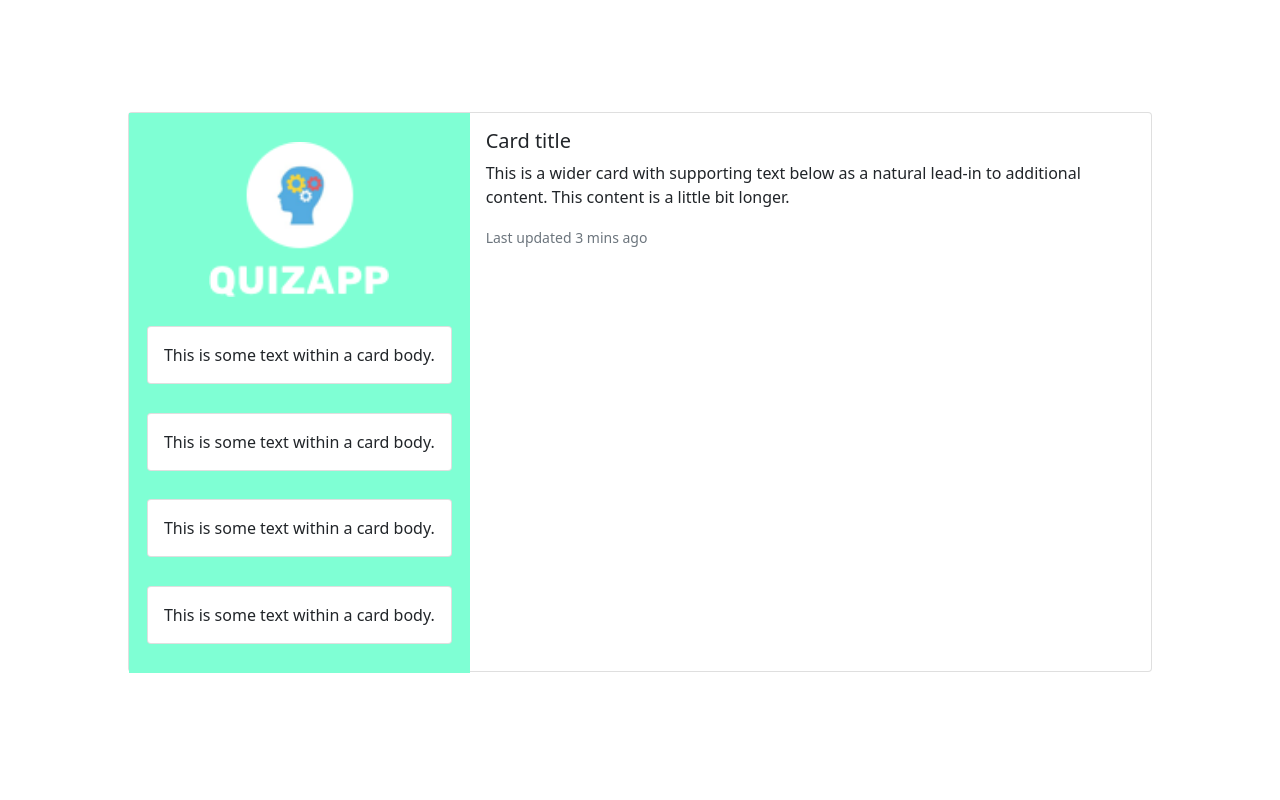
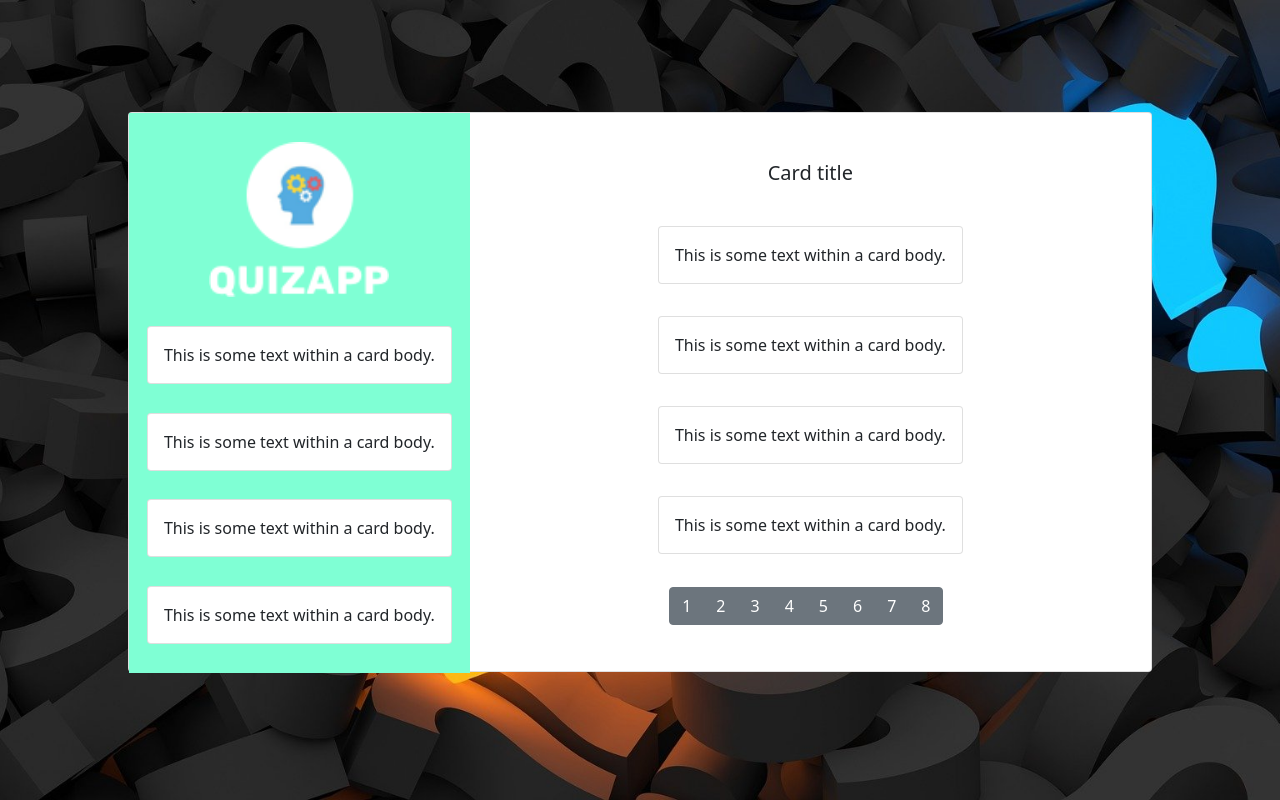
Before and after one commit to ZZDome/JS_Quizapp, a website: page index.html in a window 1280 px wide. Drawn offline with nearby package versions, Linux system fonts and the light colour scheme.

Commit message:
added Background and little styling

```diff
--- a/index.html
+++ b/index.html
@@ -40,10 +40,40 @@
               </div>
           </div>
           <div class="col-md-8">
-            <div class="card-body">
+            <div class="card-body cardBody">
               <h5 class="card-title">Card title</h5>
-              <p class="card-text">This is a wider card with supporting text below as a natural lead-in to additional content. This content is a little bit longer.</p>
-              <p class="card-text"><small class="text-muted">Last updated 3 mins ago</small></p>
+              <div class="card">
+                <div class="card-body">
+                  This is some text within a card body.
+                </div>
+              </div>
+              <div class="card">
+                <div class="card-body">
+                  This is some text within a card body.
+                </div>
+              </div>
+              <div class="card">
+                <div class="card-body">
+                  This is some text within a card body.
+                </div>
+              </div>
+              <div class="card">
+                <div class="card-body">
+                  This is some text within a card body.
+                </div>
+              </div>
+              <div class="btn-toolbar" role="toolbar" aria-label="Toolbar with button groups">
+                <div class="btn-group me-2" role="group" aria-label="First group">
+                  <button type="button" class="btn btn-secondary">1</button>
+                  <button type="button" class="btn btn-secondary">2</button>
+                  <button type="button" class="btn btn-secondary">3</button>
+                  <button type="button" class="btn btn-secondary">4</button>
+                  <button type="button" class="btn btn-secondary">5</button>
+                  <button type="button" class="btn btn-secondary">6</button>
+                  <button type="button" class="btn btn-secondary">7</button>
+                  <button type="button" class="btn btn-secondary">8</button>
+                </div>
+              </div>
             </div>
           </div>
         </div>
```
Also changed, not shown: img/body-bg.jpg (added).
